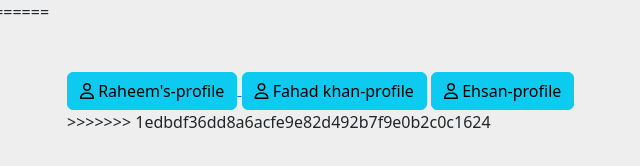
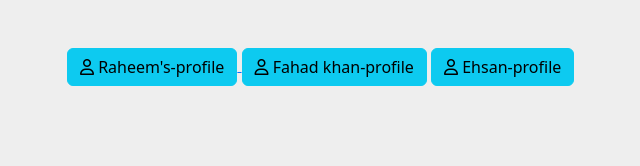
Before and after one commit to khurramIlyas/MyFirstProject, a plain HTML site: page index.html in a window 1280 px wide. Shown: the whole page, without its empty margins (15-655 px from the left). Drawn offline with nearby package versions, Linux system fonts and the light colour scheme; files whose address does not match are found by name.

Commit message:
Current Changing

```diff
--- a/index.html
+++ b/index.html
@@ -9,9 +9,6 @@
     <link rel="stylesheet" href="file:///C:/Users/mtalh/MyFirstProject/index.css">
   </head>
   <body>
-=======
-
-
     <div class="container mt-5">
         <div class="row">
             <div class="col col md-4">
@@ -42,7 +39,6 @@
 
             </div>
         </div>
->>>>>>> 1edbdf36dd8a6acfe9e82d492b7f9e0b2c0c1624
     </div>
   </body>
 </html>
```
